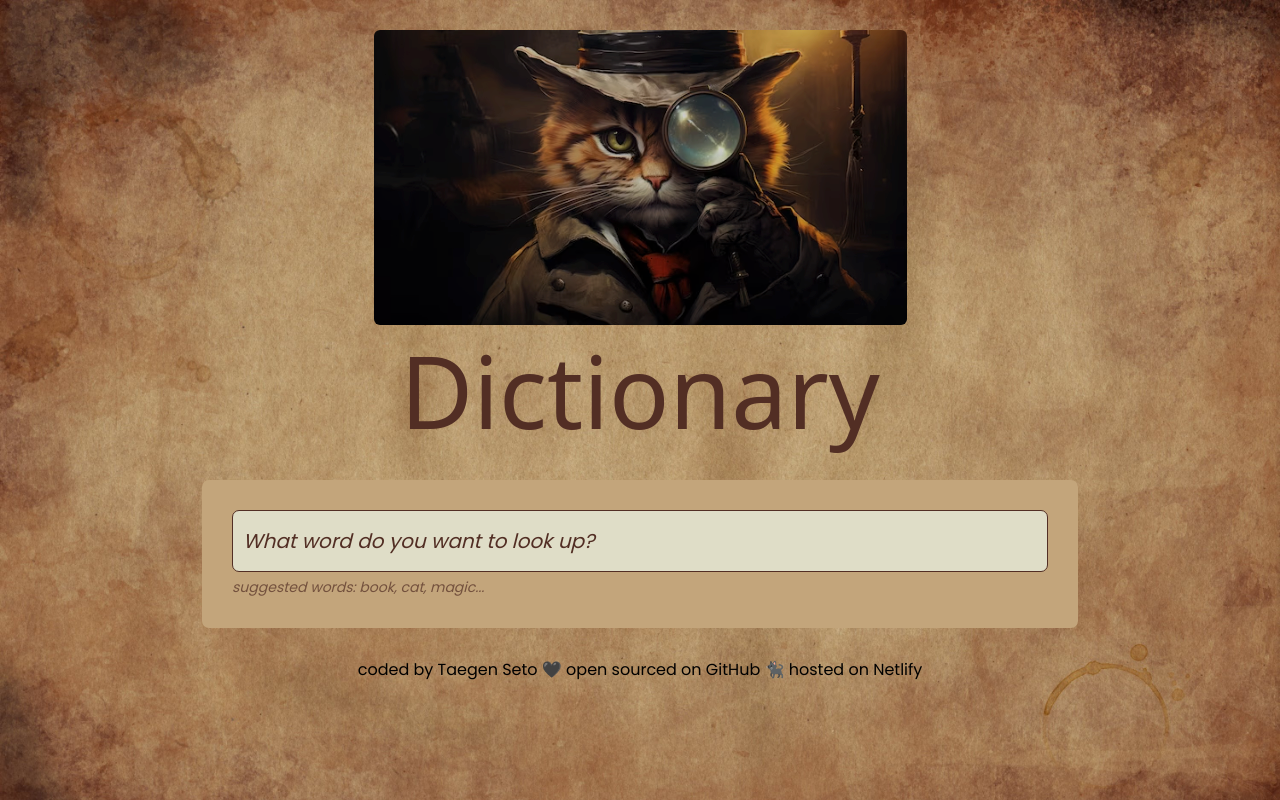
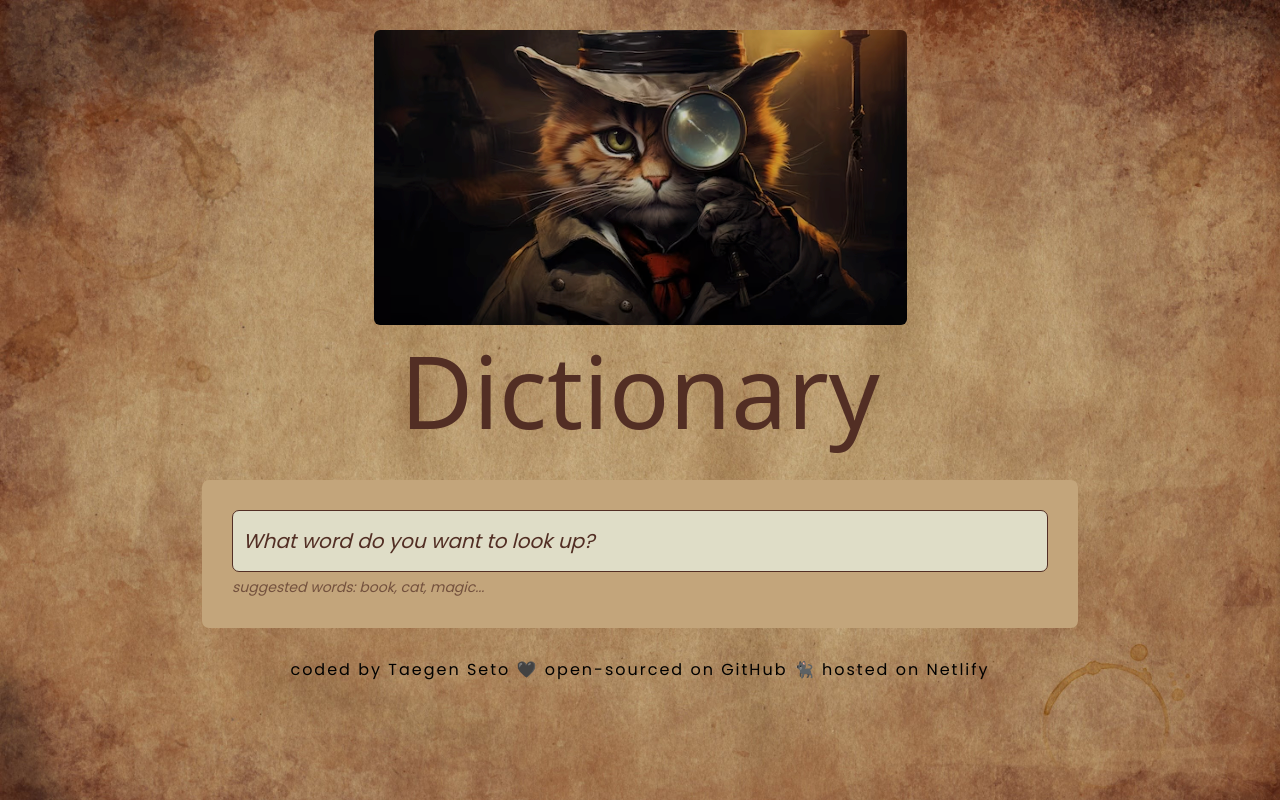
Before and after one commit to taegen-seto/react-dictionary-project, a React (Create React App) app: page / in a window 1280 px wide. Built offline with nearby package versions, Linux system fonts and the light colour scheme; no server answers; a web font is replaced by a local one.

Commit message:
update footer styling

```diff
--- a/src/App.css
+++ b/src/App.css
@@ -14,6 +14,7 @@ h1 {
 }
 footer a {
   text-decoration: none;
+  letter-spacing: 2px;
   color: black;
 }
 .App .container {
@@ -48,5 +49,6 @@ footer a {
   }
   footer a {
     color: #c3a57b;
+    letter-spacing: 0;
   }
 }
--- a/src/App.js
+++ b/src/App.js
@@ -29,7 +29,7 @@ export default function App() {
             rel="noreferrer"
           >
             {" "}
-            open sourced on GitHub 🐈‍⬛
+            open-sourced on GitHub 🐈‍⬛
           </a>
           <a
             href="https://dapper-crumble.netlify.app/"
```
